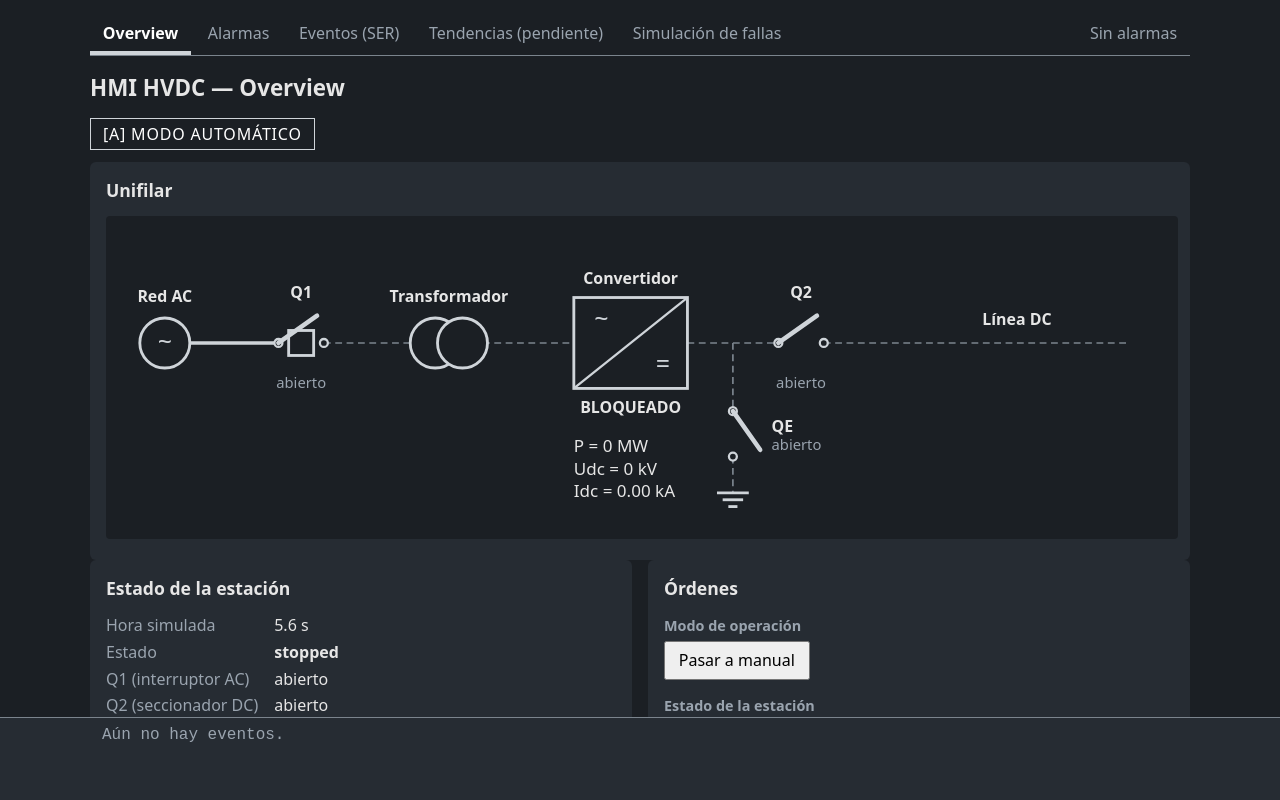
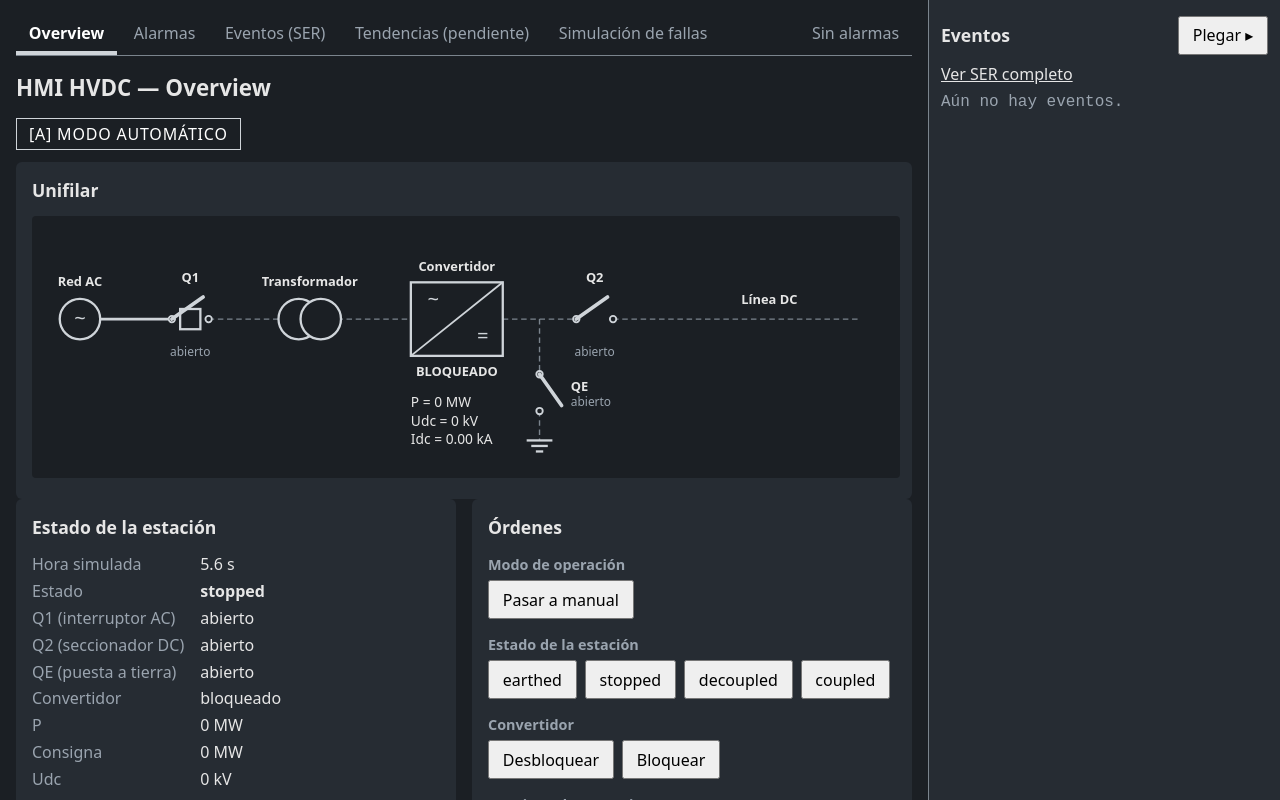
Before and after one commit to ajrcjf-web/hvdc-hmi, a React (Vite) app: page / in a window 1280 px wide. Shown: the top 800 px of the page. Built offline with nearby package versions, Linux system fonts and the light colour scheme.

Commit message:
feat: panel lateral de eventos, plegable y visible en todas las ventanas
Co-Authored-By: Claude Sonnet 5.5 <noreply@anthropic.com>

```diff
--- a/src/web/App.tsx
+++ b/src/web/App.tsx
@@ -6,7 +6,7 @@ import { defaultConfig } from "../station.ts";
 import { AlarmWindow } from "./components/AlarmWindow.tsx";
 import { ConfirmationDialog } from "./components/ConfirmationDialog.tsx";
 import { FaultsWindow } from "./components/FaultsWindow.tsx";
-import { MessageLine } from "./components/MessageLine.tsx";
+import { EventsPanel } from "./components/EventsPanel.tsx";
 import { NavigationBar } from "./components/NavigationBar.tsx";
 import { OverviewWindow } from "./components/OverviewWindow.tsx";
 import { PendingWindow } from "./components/PendingWindow.tsx";
@@ -18,8 +18,32 @@ import {
   TICK_MS,
 } from "./hmiState.ts";
 import { summarizeAlarms } from "./alarmView.ts";
-import { toMessageRows } from "./messageRows.ts";
+import { newEventsCount, toEventRows } from "./eventRows.ts";
+import {
+  initialPanelOpen,
+  NARROW_SCREEN_QUERY,
+  readPanelPreference,
+  writePanelPreference,
+} from "./panelPreference.ts";
 import { hashForWindow, windowFromHash, windowInfo } from "./windows.ts";
+
+// El almacenamiento local puede no estar disponible (modo privado, bloqueado): solo entonces
+// no se recuerda la elección del panel.
+function getStorage(): Storage | null {
+  try {
+    return window.localStorage;
+  } catch {
+    return null;
+  }
+}
+
+function isNarrowScreen(): boolean {
+  try {
+    return window.matchMedia(NARROW_SCREEN_QUERY).matches;
+  } catch {
+    return false;
+  }
+}
 
 // La ventana inicial sale de la dirección de la página (ej. #/eventos).
 function createInitialState() {
@@ -28,6 +52,8 @@ function createInitialState() {
     DEFAULT_SELECTION_TIMEOUT_SECONDS,
     windowFromHash(window.location.hash),
     Date.now(), // el instante de arranque: las marcas de tiempo del SER parten de aquí
+    // Visible por defecto; plegado en pantalla angosta si el operador nunca eligió.
+    initialPanelOpen(readPanelPreference(getStorage()), isNarrowScreen()),
   );
 }
 
@@ -51,6 +77,7 @@ export function App() {
   }, []);
 
   return (
+    <div className="app-shell">
       <main>
         <NavigationBar
           active={state.ui.activeWindow}
@@ -88,12 +115,24 @@ export function App() {
             onCancel={() => dispatch({ type: "cancel" })}
           />
         )}
-      <MessageLine
-        rows={toMessageRows(state.simulation.events)}
-        onOpen={() => {
+      </main>
+      <EventsPanel
+        open={state.ui.eventsPanelOpen}
+        rows={toEventRows(state.simulation.events)}
+        newCount={newEventsCount(
+          state.ui.eventsPanelOpen,
+          state.simulation.nextEventId,
+          state.ui.eventsFoldedAtId,
+        )}
+        onToggle={() => {
+          dispatch({ type: "toggle-events-panel" });
+          // Solo una elección del operador se recuerda (no el valor por defecto).
+          writePanelPreference(getStorage(), !state.ui.eventsPanelOpen);
+        }}
+        onOpenSer={() => {
           window.location.hash = hashForWindow("events");
         }}
       />
-    </main>
+    </div>
   );
 }
--- /dev/null
+++ b/src/web/components/EventsPanel.tsx
@@ -0,0 +1,85 @@
+// El panel lateral de eventos: los últimos eventos del SER, del más reciente al más viejo,
+// siempre visible en todas las ventanas. Solo muestra: los textos y el contador los
+// preparan toEventRows y formatNewEventsCount.
+// Plegado queda una pestaña angosta en el borde derecho, con el contador de eventos nuevos.
+// Cada evento ocupa dos líneas: la hora arriba, en chico, y debajo descripción · estado,
+// en una línea (si no cabe se corta con puntos suspensivos y el texto completo queda como
+// tooltip). El panel tiene tamaño fijo: la llegada de un evento no mueve el contenido.
+import { formatNewEventsCount, type EventRow } from "../eventRows.ts";
+
+type Props = {
+  open: boolean;
+  rows: EventRow[];
+  newCount: number; // eventos llegados desde que se plegó
+  onToggle: () => void; // plegar o desplegar
+  onOpenSer: () => void; // abre la ventana del SER
+};
+
+function itemClass(row: EventRow): string {
+  const classes = ["event-item"];
+  if (row.rejected) classes.push("rejected");
+  if (row.alarm !== null) classes.push("event-alarm", `alarm-${row.alarm}`);
+  if (row.active) classes.push("event-alarm-active");
+  return classes.join(" ");
+}
+
+export function EventsPanel({ open, rows, newCount, onToggle, onOpenSer }: Props) {
+  if (!open) {
+    const count = formatNewEventsCount(newCount);
+    return (
+      <aside id="events-panel" className="events-panel folded" aria-label="Eventos recientes">
+        <button
+          type="button"
+          className="events-tab"
+          aria-expanded={false}
+          aria-controls="events-panel"
+          aria-label={
+            count === ""
+              ? "Desplegar eventos recientes"
+              : `Desplegar eventos recientes: ${count} nuevos`
+          }
+          onClick={onToggle}
+        >
+          <span aria-hidden="true">◂</span>
+          <span className="events-tab-title">Eventos</span>
+          {count !== "" && (
+            <span className="events-badge" aria-hidden="true">
+              {count}
+            </span>
+          )}
+        </button>
+      </aside>
+    );
+  }
+
+  return (
+    <aside id="events-panel" className="events-panel" aria-label="Eventos recientes">
+      <header className="events-header">
+        <h2>Eventos</h2>
+        <button
+          type="button"
+          aria-expanded={true}
+          aria-controls="events-panel"
+          onClick={onToggle}
+        >
+          Plegar ▸
+        </button>
+      </header>
+      <button type="button" className="link-button" onClick={onOpenSer}>
+        Ver SER completo
+      </button>
+      <ul className="events-list" tabIndex={0} aria-label="Lista de eventos recientes">
+        {rows.length === 0 ? (
+          <li className="empty">Aún no hay eventos.</li>
+        ) : (
+          rows.map((row) => (
+            <li key={row.id} className={itemClass(row)} title={row.tooltip}>
+              <span className="event-time">{row.timestamp}</span>
+              <span className="event-text">{row.text}</span>
+            </li>
+          ))
+        )}
+      </ul>
+    </aside>
+  );
+}
--- a/src/web/hmiState.ts
+++ b/src/web/hmiState.ts
@@ -72,6 +72,8 @@ export type UiState = {
   selection: Selection | null; // como mucho una a la vez
   log: LogEntry[]; // la más reciente primero
   nextLogId: number;
+  eventsPanelOpen: boolean; // el panel lateral de eventos: desplegado o plegado
+  eventsFoldedAtId: number; // nextEventId al plegarlo: de ahí se cuentan los eventos nuevos
 };
 
 export type HmiState = {
@@ -85,6 +87,7 @@ export type HmiAction =
   | { type: "execute" }
   | { type: "cancel" }
   | { type: "navigate"; window: WindowId }
+  | { type: "toggle-events-panel" } // plegar o desplegar el panel (acción del operador, no orden)
   // Alarmas: reconocer no es una orden de mando (no hay selección ni enclavamientos).
   | { type: "acknowledge-alarm"; code: AlarmCode }
   | { type: "acknowledge-alarms"; codes: AlarmCode[] } // las que la ventana muestra
@@ -96,6 +99,7 @@ export function createHmiState(
   activeWindow: WindowId = DEFAULT_WINDOW,
   // Los tests lo fijan; en la web lo pasa App. Aquí solo se lee una vez, al crear el estado.
   startMs: number = Date.now(),
+  eventsPanelOpen = true, // visible por defecto; App lo decide con la preferencia guardada
 ): HmiState {
   return {
     simulation: createSimulationState(config, startMs),
@@ -105,6 +109,8 @@ export function createHmiState(
       selection: null,
       log: [],
       nextLogId: 0,
+      eventsPanelOpen,
+      eventsFoldedAtId: 0,
     },
   };
 }
@@ -174,6 +180,18 @@ export function hmiReducer(state: HmiState, action: HmiAction): HmiState {
       return action.window === ui.activeWindow
         ? state
         : { simulation, ui: { ...ui, activeWindow: action.window } };
+
+    case "toggle-events-panel":
+      // Al plegar se anota cuántos eventos hay, para contar los nuevos desde ese momento.
+      // Al desplegar el contador vuelve a cero (con el panel abierto no se cuenta).
+      return {
+        simulation,
+        ui: {
+          ...ui,
+          eventsPanelOpen: !ui.eventsPanelOpen,
+          eventsFoldedAtId: simulation.nextEventId,
+        },
+      };
 
     case "acknowledge-alarm":
       return { simulation: acknowledgeAlarm(simulation, action.code), ui };
--- a/src/web/styles.css
+++ b/src/web/styles.css
@@ -14,24 +14,33 @@
   --alarm-urgent: #e5484d; /* prioridad urgente (rojo); también el estado inconsistent, que genera una alarma urgente */
   --alarm-high: #f5a524; /* prioridad alta (ámbar) */
   --alarm-low: #f2e24b; /* prioridad baja (amarillo) */
-  --content-max-width: 1100px; /* ancho de la columna del contenido; la barra de mensajes lo sigue */
+  --content-max-width: 1100px; /* ancho de la columna del contenido (el #66 lo puede cambiar) */
   --content-padding: 1rem; /* margen lateral de la columna del contenido */
-  --message-line-height: 5.2rem; /* altura fija de la barra de mensajes (3 filas de una línea) */
+  --events-panel-width: 22rem; /* ancho del panel lateral de eventos desplegado */
+  --events-tab-width: 2.75rem; /* ancho de la pestaña del panel plegado */
   --backdrop: rgba(0, 0, 0, 0.6); /* fondo detrás de la ventana */
 }
 
 body {
   margin: 0;
-  /* Margen igual a la altura de la línea de mensajes: no tapa las últimas filas. */
-  padding-bottom: var(--message-line-height);
   font-family: system-ui, sans-serif;
   background: var(--bg);
   color: var(--text);
 }
 
-main {
-  max-width: var(--content-max-width);
-  margin: 0 auto;
+/* La página: el contenido y, a la derecha, el panel lateral de eventos. El contenido va
+   centrado en su columna, con el ancho máximo de siempre; el panel solo resta su ancho. */
+.app-shell {
+  display: grid;
+  grid-template-columns: minmax(0, 1fr) auto;
+  align-items: start;
+}
+
+.app-shell > main {
+  box-sizing: border-box;
+  width: 100%;
+  max-width: calc(var(--content-max-width) + 2 * var(--content-padding));
+  justify-self: center;
   padding: var(--content-padding);
 }
 
@@ -449,11 +458,11 @@ input {
 /* Impresión (PDF): solo el SER, en blanco y negro, sin barra, botones ni filtros.
    Se usan los colores del navegador para papel (negro sobre blanco), sin colores sueltos. */
 @media print {
-  body {
-    padding-bottom: 0;
+  .app-shell {
+    display: block;
   }
 
-  .message-line,
+  .events-panel,
   .nav,
   .ser-actions,
   .ser-filters,
@@ -520,73 +529,125 @@ input {
   color: var(--text-muted);
 }
 
-/* Barra de mensajes: los últimos 3 eventos del SER, fija abajo, en todas las ventanas.
-   Altura reservada para 3 filas de una línea, aunque haya menos eventos, para que nada se
-   mueva. Es un botón: un clic abre la ventana del SER. Sin color (ISA-101), salvo las
-   alarmas, que conservan el color de su prioridad (además de su símbolo !!!, !!, !).
-   Un rechazo se distingue como en el registro: negrita, fondo más claro, barra a la
-   izquierda y el símbolo ✗. */
-.message-line {
-  position: fixed;
-  left: 0;
-  right: 0;
-  bottom: 0;
-  display: block;
+/* Panel lateral de eventos: a la derecha, a toda la altura de la ventana y pegado a ella
+   al hacer scroll, en todas las ventanas. Tamaño fijo: la llegada de un evento no mueve el
+   contenido. Sin color (ISA-101), salvo las alarmas, que conservan el color de su prioridad
+   (además de su símbolo !!!, !!, !). Un rechazo se distingue como en el registro: negrita,
+   fondo más claro, barra a la izquierda y el símbolo ✗. */
+.events-panel {
+  position: sticky;
+  top: 0;
   box-sizing: border-box;
-  width: 100%;
-  height: var(--message-line-height);
+  display: flex;
+  flex-direction: column;
+  gap: 0.5rem;
+  width: var(--events-panel-width);
+  height: 100vh;
+  padding: var(--content-padding) 0.75rem;
+  background: var(--surface);
+  border-left: 1px solid var(--line-dim);
+}
+
+.events-header {
+  display: flex;
+  align-items: center;
+  justify-content: space-between;
+  gap: 0.5rem;
+}
+
+.events-header h2 {
   margin: 0;
-  padding: 0.35rem 0;
-  background: var(--surface);
+}
+
+/* Un botón con aspecto de enlace (los botones no invitan a abrir otra pestaña). */
+.link-button {
+  align-self: flex-start;
+  padding: 0;
   border: 0;
-  border-top: 1px solid var(--line-dim);
-  border-radius: 0;
-  color: var(--text-muted);
-  font-family: ui-monospace, monospace;
-  font-size: 1rem; /* no menor que el registro de la overview (0.9rem) */
-  line-height: 1.5rem;
-  text-align: left;
+  background: none;
+  color: var(--text);
+  text-decoration: underline;
   cursor: pointer;
 }
 
-/* El fondo de la barra ocupa todo el ancho, pero las filas se alinean con la columna del
-   contenido principal (mismas variables que main): si esa columna cambia (#66), la barra
-   la acompaña. Como main es content-box, la caja suma el ancho y los dos márgenes. */
-.message-inner {
-  display: block;
-  box-sizing: border-box;
-  max-width: calc(var(--content-max-width) + 2 * var(--content-padding));
-  margin: 0 auto;
-  padding: 0 var(--content-padding);
+.events-list {
+  flex: 1;
+  min-height: 0;
+  margin: 0;
+  padding: 0;
+  list-style: none;
+  overflow-y: auto;
+  font-family: ui-monospace, monospace;
 }
 
-.message-row {
-  display: block;
-  box-sizing: border-box;
-  height: 1.5rem;
-  padding: 0 0.5rem;
+.event-item {
+  display: flex;
+  flex-direction: column;
+  padding: 0.25rem 0.5rem;
   border-left: 4px solid transparent;
+  color: var(--text-muted);
+}
+
+.event-time {
+  font-size: 0.75rem;
+  opacity: 0.8;
+}
+
+.event-text {
+  font-size: 0.9rem;
   white-space: nowrap;
   overflow: hidden;
   text-overflow: ellipsis;
 }
 
-.message-row.rejected {
+.event-item.rejected {
   background: var(--surface-raised);
   border-left-color: var(--line);
   color: var(--text-strong);
   font-weight: bold;
 }
 
-.message-row.message-alarm {
+.event-item.event-alarm {
   font-weight: bold;
 }
 
-.message-row.message-alarm-active {
+.event-item.event-alarm-active {
   color: var(--alarm-color);
   border-left-color: var(--alarm-color);
 }
 
-.message-row .time {
-  opacity: 0.8;
+/* Plegado: una pestaña angosta en el borde derecho, con el contador de eventos nuevos. */
+.events-panel.folded {
+  width: var(--events-tab-width);
+  padding: 0;
 }
+
+.events-tab {
+  display: flex;
+  flex-direction: column;
+  align-items: center;
+  gap: 0.75rem;
+  width: 100%;
+  height: 100%;
+  padding: 0.75rem 0;
+  border: 0;
+  border-radius: 0;
+  background: none;
+  color: var(--text);
+  cursor: pointer;
+}
+
+.events-tab-title {
+  writing-mode: vertical-rl;
+}
+
+.events-badge {
+  min-width: 1.6rem;
+  padding: 0.1rem 0.3rem;
+  border: 2px solid var(--line);
+  border-radius: 999px;
+  color: var(--text-strong);
+  font-size: 0.8rem;
+  font-weight: bold;
+  text-align: center;
+}
```
Also changed, not shown: 1 other file (tests, documents, lock files or other folders). Lines whose indentation alone changed are shown as unchanged.
